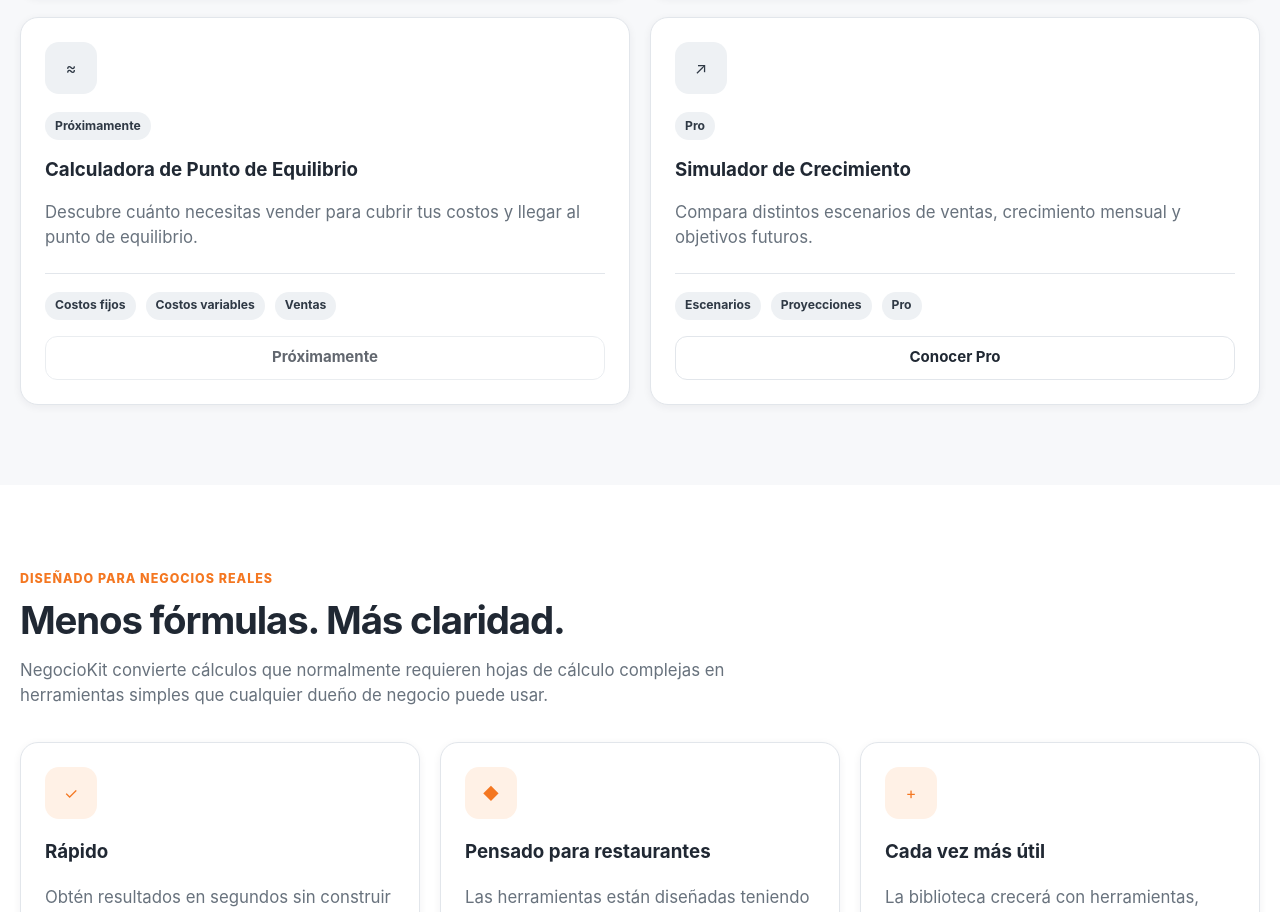
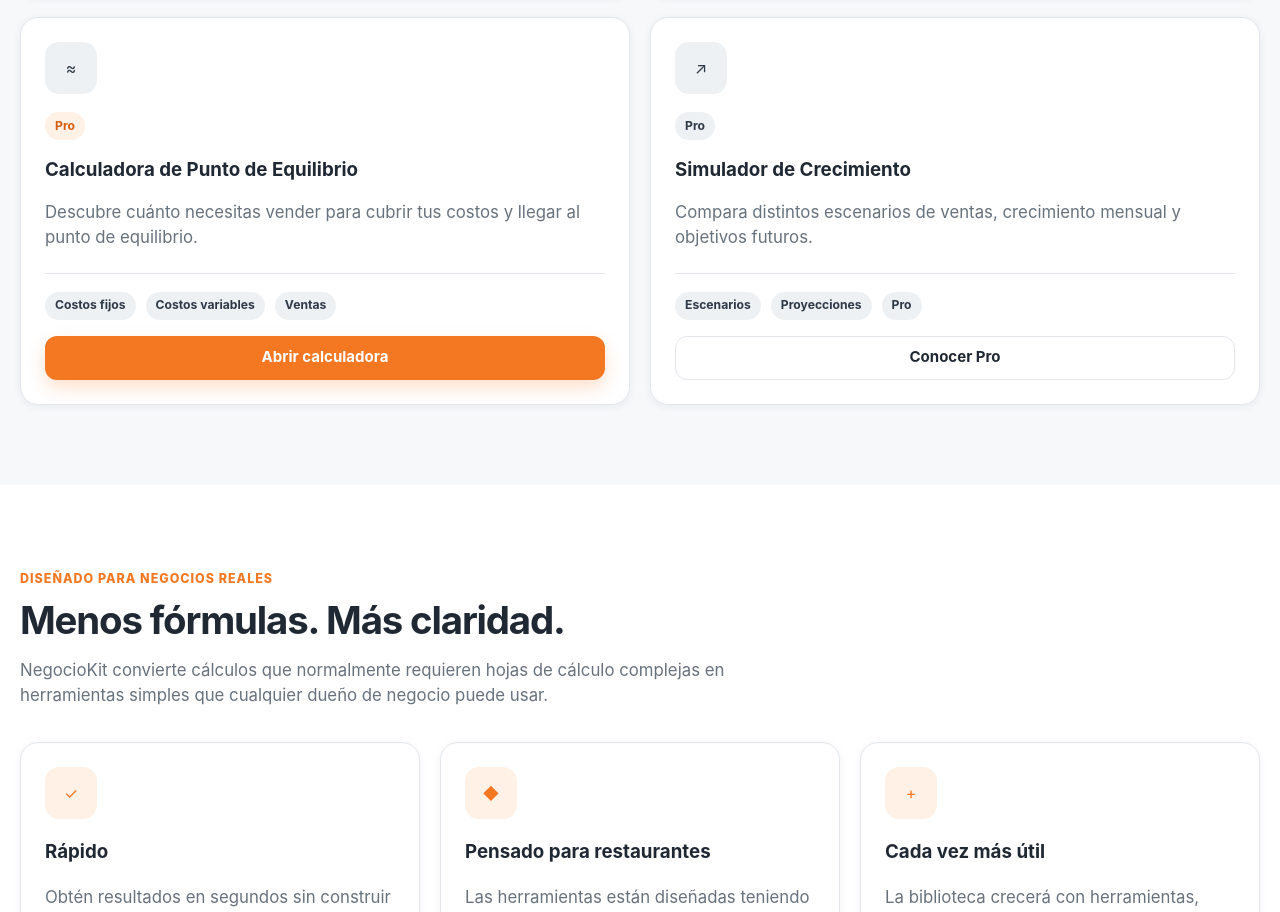
Before and after one commit to alvaroporras2002-coder/NegocioKit, a plain HTML site: page public/tools.html in a window 1280 px wide. Shown: the part 1332-2244 px from the top of the page. Drawn offline with Linux system fonts and the light colour scheme; files that its build step writes are made by us from their sources.

Commit message:
Update tools.html
Connect break-even calculator

```diff
--- a/public/tools.html
+++ b/public/tools.html
@@ -500,9 +500,9 @@
               </div>
 
 
-              <span class="nk-badge nk-badge-gray">
-                Próximamente
-              </span>
+             <span class="nk-badge nk-badge-orange">
+  Pro
+</span>
 
 
               <h3
@@ -553,18 +553,13 @@
                 </div>
 
 
-                <button
-                  type="button"
-                  class="nk-btn nk-btn-secondary"
-                  disabled
-                  style="
-                    width: 100%;
-                    cursor: not-allowed;
-                    opacity: 0.7;
-                  "
-                >
-                  Próximamente
-                </button>
+               <a
+  href="calculator-break-even.html"
+  class="nk-btn nk-btn-primary"
+  style="width: 100%;"
+>
+  Abrir calculadora
+</a>
 
               </div>
 
```
